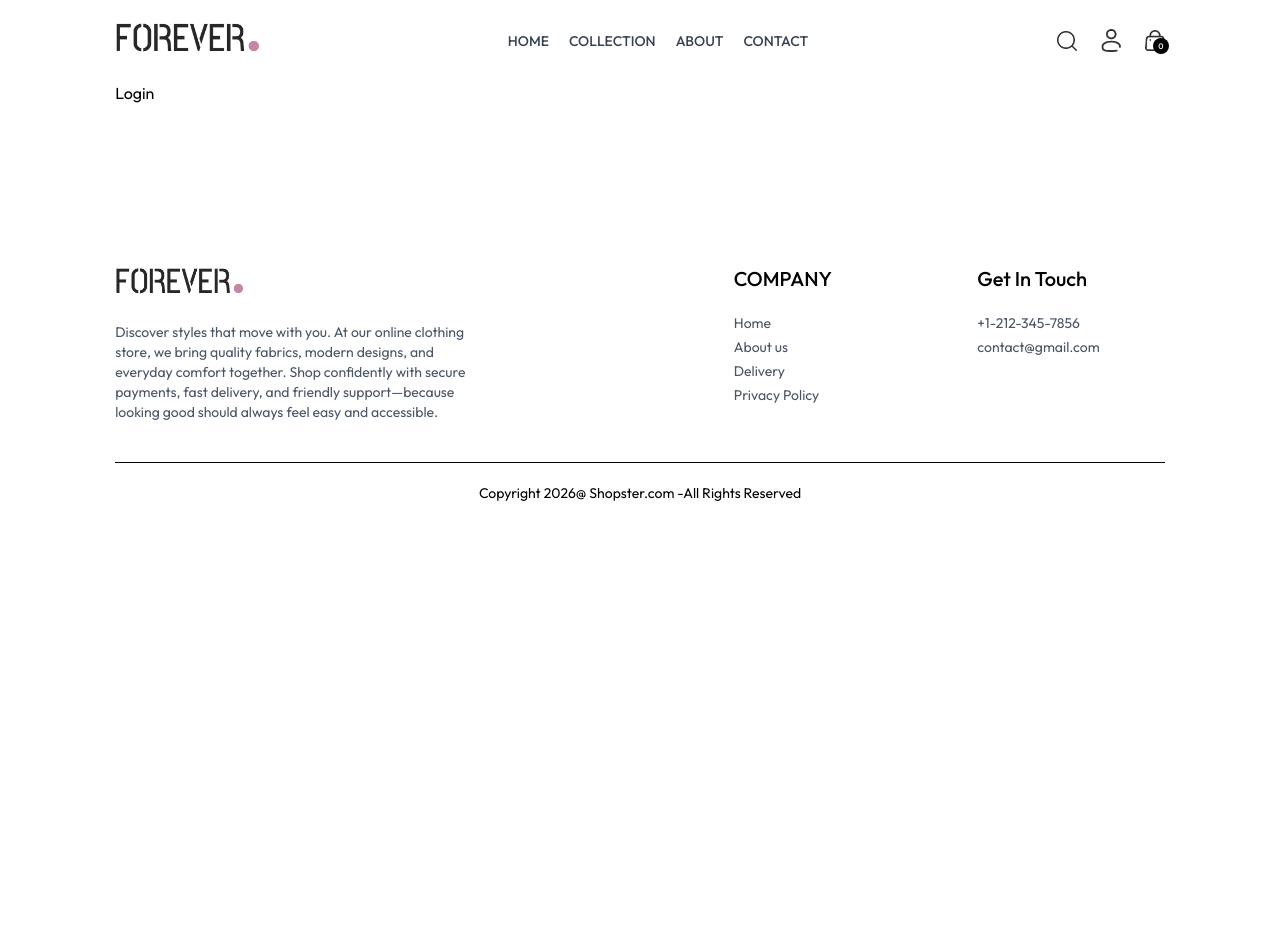
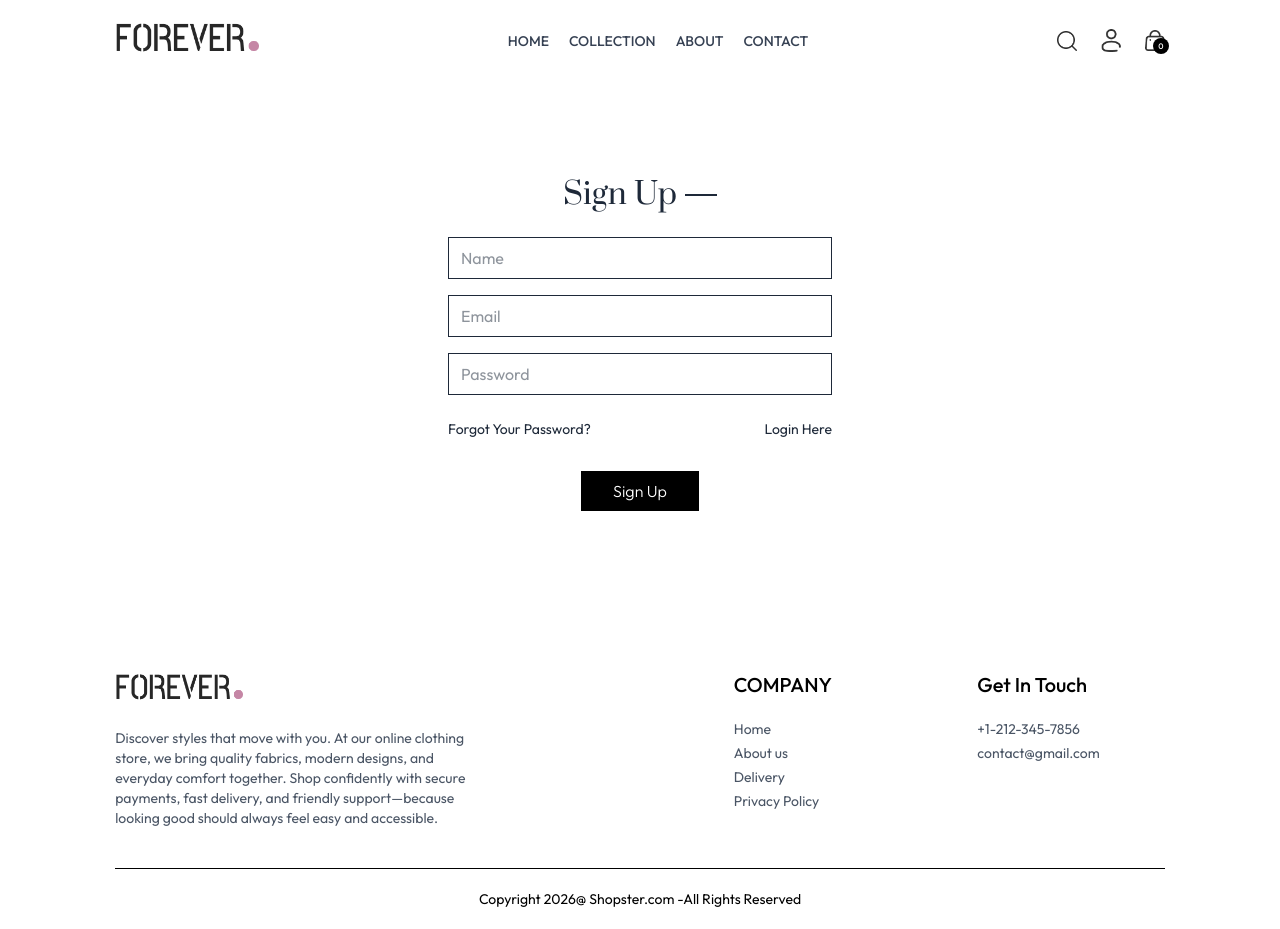
Before and after one commit to ZEK-XCPY/Online-Cloth-Store, a React (Vite) app in the folder frontend/: page /login in a window 1280 px wide. Before the commit the page ends 800 px from the top, so only its background shows below. Built offline with nearby package versions, Linux system fonts and the light colour scheme.

Commit message:
Add Login Page

```diff
--- a/frontend/src/components/Navbar.jsx
+++ b/frontend/src/components/Navbar.jsx
@@ -38,7 +38,7 @@
           <img onClick={() => setShowSearch(true)} src={assets.search_icon} className='w-5 cursor-pointer' alt="" />
 
           <div className='group relative'>
-               <img src={assets.profile_icon} className='w-5 cursor-pointer' alt="" />
+             <Link to="/login">  <img src={assets.profile_icon} className='w-5 cursor-pointer' alt="" /> </Link>
                <div className='group-hover:block hidden absolute dropdown-menu right-0 pt-4 '>
                 <div className='flex flex-col gap-2 w-36 py-3 px-5 bg-slate-100 text-gray-500 rounded'>
                   <p className='cursor-pointer hover:text-black'>My Profile</p>
--- a/frontend/src/pages/Login.jsx
+++ b/frontend/src/pages/Login.jsx
@@ -1,8 +1,29 @@
-import React from 'react'
+import React, { useState } from 'react'
 
 const Login = () => {
+  const [currentState, setcurrentState] = useState('Sign Up')
+  const onSubmitHandler = async (event)=>{
+        event.preventDefault();
+  }
   return (
-    <div>Login</div>
+    <form onSubmit={onSubmitHandler} className='flex flex-col items-center w-[90%] sm:max-w-96 m-auto mt-14 gap-4 text-gray-800 '>
+      <div className='inline-flex items-center gap-2 mb-2 mt-10'>
+        <p className='prata-regular text-3xl'>{currentState}</p>
+        <hr  className='border-none h-[1.5px] w-8 bg-gray-800'/>
+      </div>
+     {currentState === 'Login' ? '' : <input className='w-full px-3 py-2 border border-gray-800' type="text" placeholder='Name' required/>}
+      <input className='w-full px-3 py-2 border border-gray-800' type="email" placeholder='Email' required/>
+      <input className='w-full px-3 py-2 border border-gray-800' type="password" placeholder='Password' required/>
+      <div className='w-full flex justify-between text-sm mt-2'>
+          <p className='cursor-pointer'>Forgot Your Password?</p>
+          {
+            currentState === 'Login'
+            ? <p onClick={()=>setcurrentState('Sign Up')} className='cursor-pointer'>Create Account</p>
+            : <p onClick={()=>setcurrentState('Login')} className='cursor-pointer'>Login Here</p>
+          }
+      </div>
+      <button className='bg-black text-white font-light px-8 py-2 mt-4'>{currentState ==='Login' ? 'Sign In':'Sign Up'}</button>
+    </form>
   )
 }
 
```
